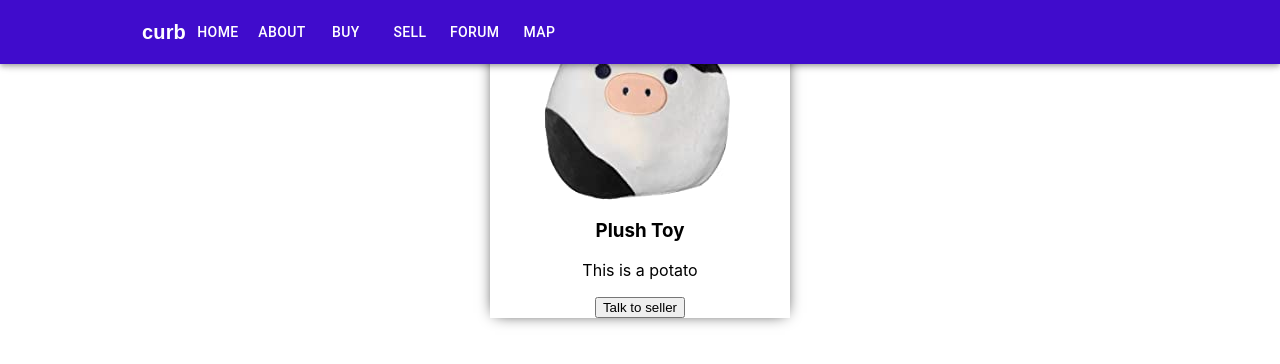
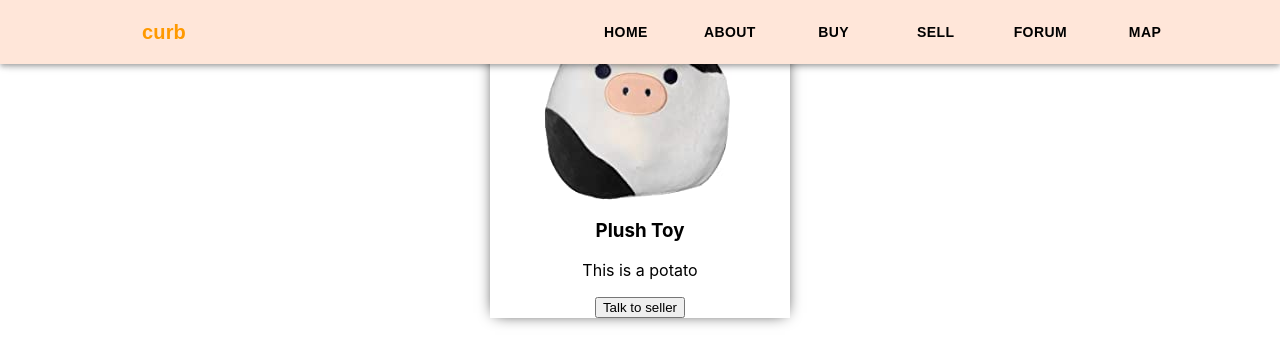
Before and after one commit to natwijaya67/lahecks, a React (Create React App) app: page / in a window 1280 px wide. Shown: the top 364 px of the page. Built offline with nearby package versions, Linux system fonts and the light colour scheme.

Commit message:
addingmore feature

```diff
--- a/src/components/Header/Header.js
+++ b/src/components/Header/Header.js
@@ -37,33 +37,38 @@ const headersData = [
 
 const useStyles = makeStyles(() => ({
     header: {
-        backgroundColor: "#400CCC",
+        backgroundColor: "#FFE6D9",
         paddingRight: "79px",
         paddingLeft: "118px",
     },
     logo : {
         fontFamily: "Work Sans, sans-serif",
         fontWeight: 600,
-        color: "#FFFEEFE",
+        color: "#FF9900",
         textAlign: "left",
     },
     menuButton: {
-        fontFamily: "Open Sans, sans-serif",
+        fontFamily: "Work Sans, sans-serif",
         fontWeight: 700,
-        size: "18px",
+        size: "10px",
+        color: "#000000",
         marginLeft: "38px",
+    },
+    toolbar: {
+        display: "flex",
+        justifyContent: "space-between",
     },
 }));
 
 export default function Header() {
 
-  const { header, logo } = useStyles();
+  const { header, logo, menuButton, toolbar} = useStyles();
 
   const displayDesktop = () => {
     return (
-    <Toolbar>
+    <Toolbar className={toolbar}>
         {curbLogo}
-        {getMenuButtons()}
+        <div>{getMenuButtons()}</div>
         </Toolbar>
     );
   };
@@ -85,6 +90,7 @@ export default function Header() {
                 color: "inherit",
                 to: href,
                 component: RouterLink,
+                className: menuButton
             } }
             >  {label}
             </Button>
```
